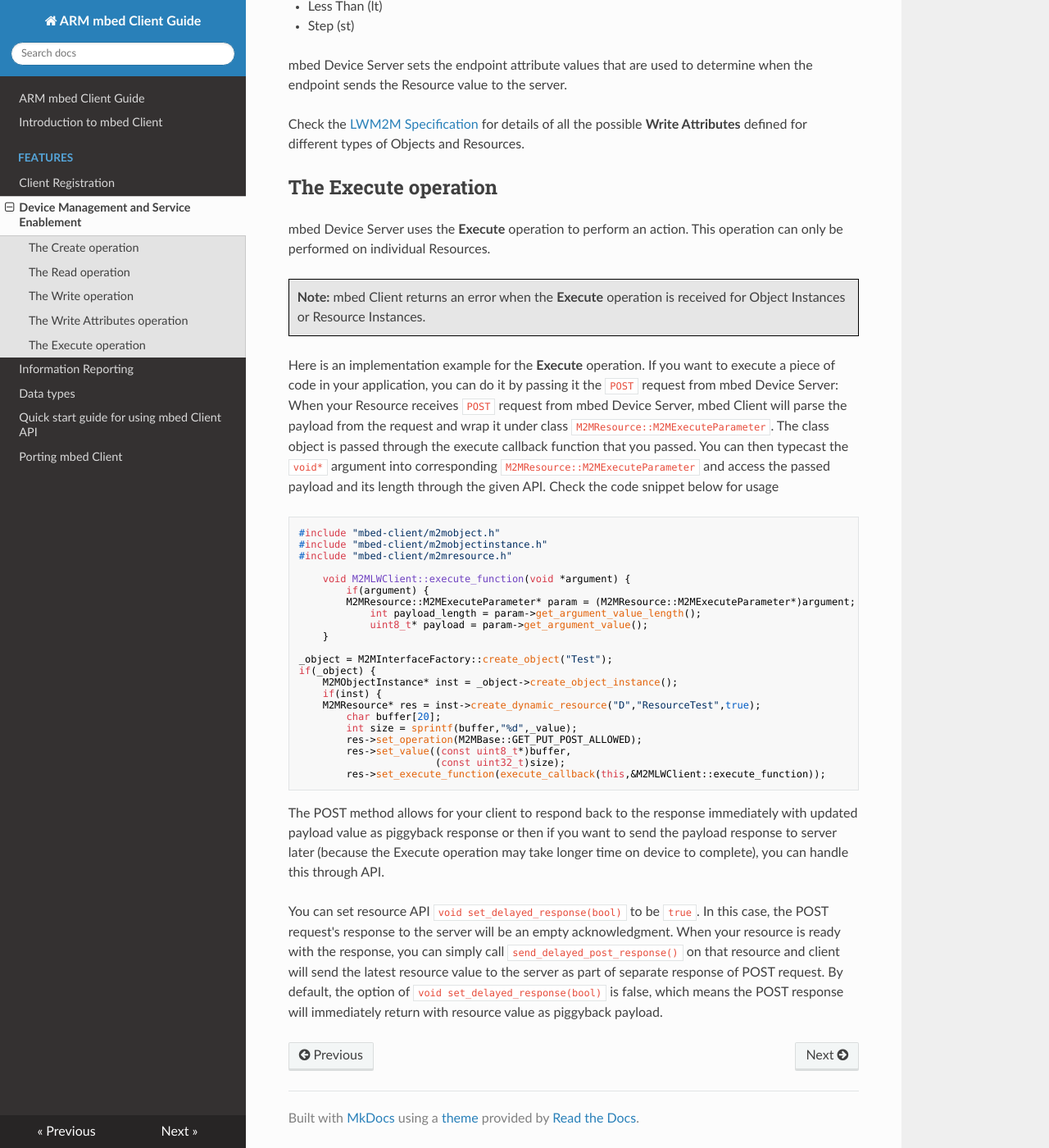
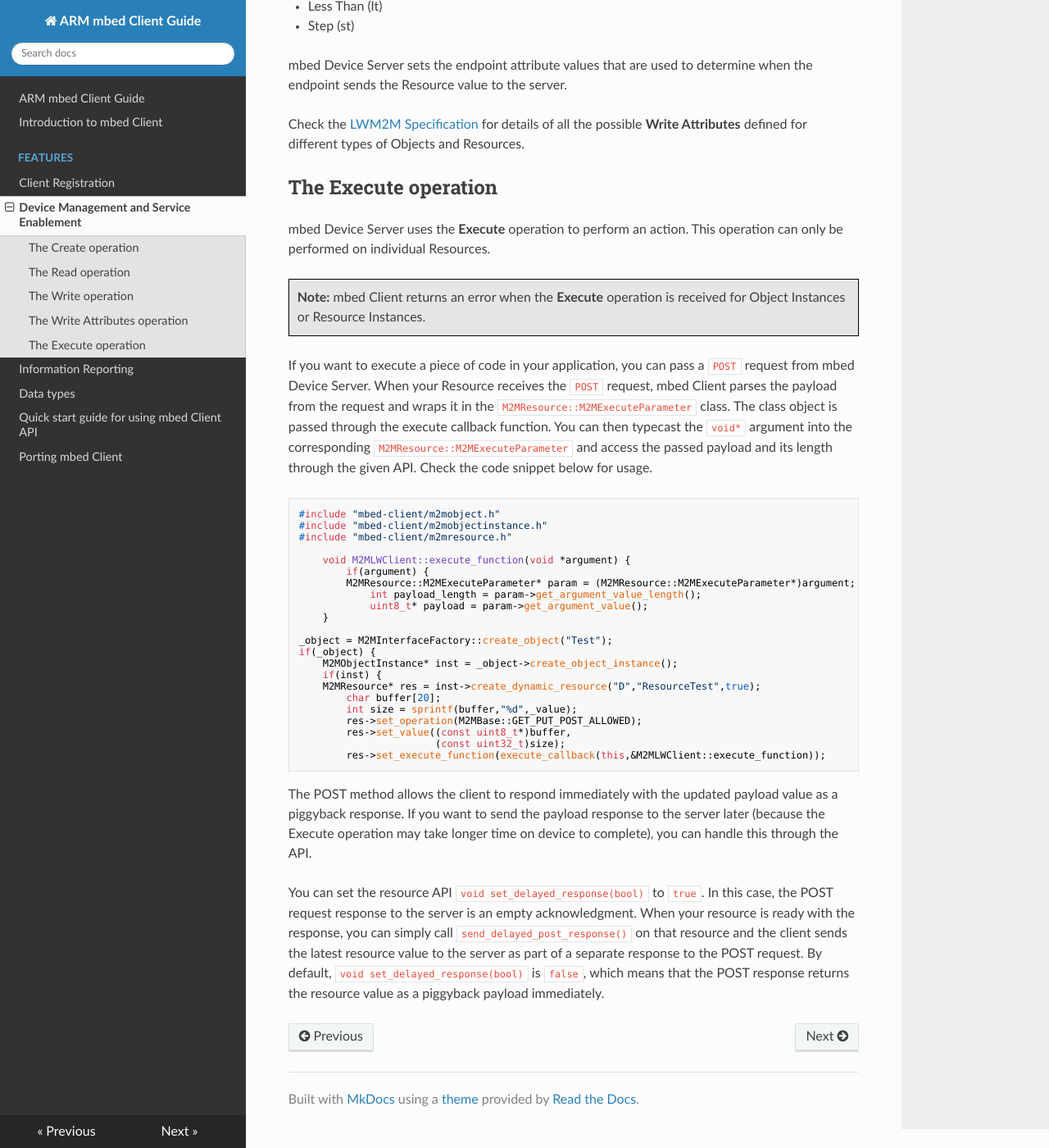
Before and after one commit to ARMmbed/mbed-client, an MkDocs documentation site: the page built from docs/dev_man_serv_enable.md, in a window 1280 px wide and 1400 px high, scrolled down 2127 px. Shown: the whole window at 82% size. Built offline with MkDocs 1.6.1, drawn with Linux system fonts in a browser that asks for light colours; nearby versions of some CDN libraries; old or Windows-style settings are respelled for this version of MkDocs; some of the changed text lies outside the part shown.

Commit message:
Editing the additions.

````diff
--- a/docs/dev_man_serv_enable.md
+++ b/docs/dev_man_serv_enable.md
@@ -73,7 +73,7 @@
 void value_updated(M2MBase *base, M2MBase::BaseType type)
 ```
 
-Where `M2MBase` is the object whose value has been updated and `M2MBase::BaseType` is the object type.
+Where `M2MBase` is the Object whose value has been updated and `M2MBase::BaseType` is the object type.
 
 ## The Write Attributes operation
 
@@ -95,9 +95,9 @@
 
 <span style="background-color:#E6E6E6;  border:1px solid #000;display:block; height:100%; padding:10px">**Note:** mbed Client returns an error when the **Execute** operation is received for Object Instances or Resource Instances.</span>
 
-Here is an implementation example for the **Execute** operation. If you want to execute a piece of code in your application, you can do it by passing it the `POST` request from mbed Device Server:
-When your Resource receives `POST` request from mbed Device Server, mbed Client will parse the payload from the request and wrap it under class `M2MResource::M2MExecuteParameter`. The class object is passed through the execute callback function that you passed.
-You can then typecast the `void*` argument into corresponding `M2MResource::M2MExecuteParameter` and access the passed payload and its length through the given API. Check the code snippet below for usage
+If you want to execute a piece of code in your application, you can pass a `POST` request from mbed Device Server.
+When your Resource receives the `POST` request, mbed Client parses the payload from the request and wraps it in the `M2MResource::M2MExecuteParameter` class. The class object is passed through the execute callback function.
+You can then typecast the `void*` argument into the corresponding `M2MResource::M2MExecuteParameter` and access the passed payload and its length through the given API. Check the code snippet below for usage.
 
 ```
 #include "mbed-client/m2mobject.h"
@@ -124,6 +124,6 @@
         res->set_execute_function(execute_callback(this,&M2MLWClient::execute_function));
 ```
 
-The POST method allows for your client to respond back to the response immediately with updated payload value as piggyback response or then if you want to send the payload response to server later (because the Execute operation may take longer time on device to complete), you can handle this through API.
+The POST method allows the client to respond immediately with the updated payload value as a piggyback response. If you want to send the payload response to the server later (because the Execute operation may take longer time on device to complete), you can handle this through the API.
 
-You can set resource API `void set_delayed_response(bool)` to be `true`. In this case, the POST request's response to the server will be an empty acknowledgment. When your resource is ready with the response, you can simply call `send_delayed_post_response()` on that resource and client will send the latest resource value to the server as part of separate response of POST request. By default, the option of `void set_delayed_response(bool)` is false, which means the POST response will immediately return with resource value as piggyback payload.
+You can set the resource API `void set_delayed_response(bool)` to `true`. In this case, the POST request response to the server is an empty acknowledgment. When your resource is ready with the response, you can simply call `send_delayed_post_response()` on that resource and the client sends the latest resource value to the server as part of a separate response to the POST request. By default, `void set_delayed_response(bool)` is `false`, which means that the POST response returns the resource value as a piggyback payload immediately.
````
